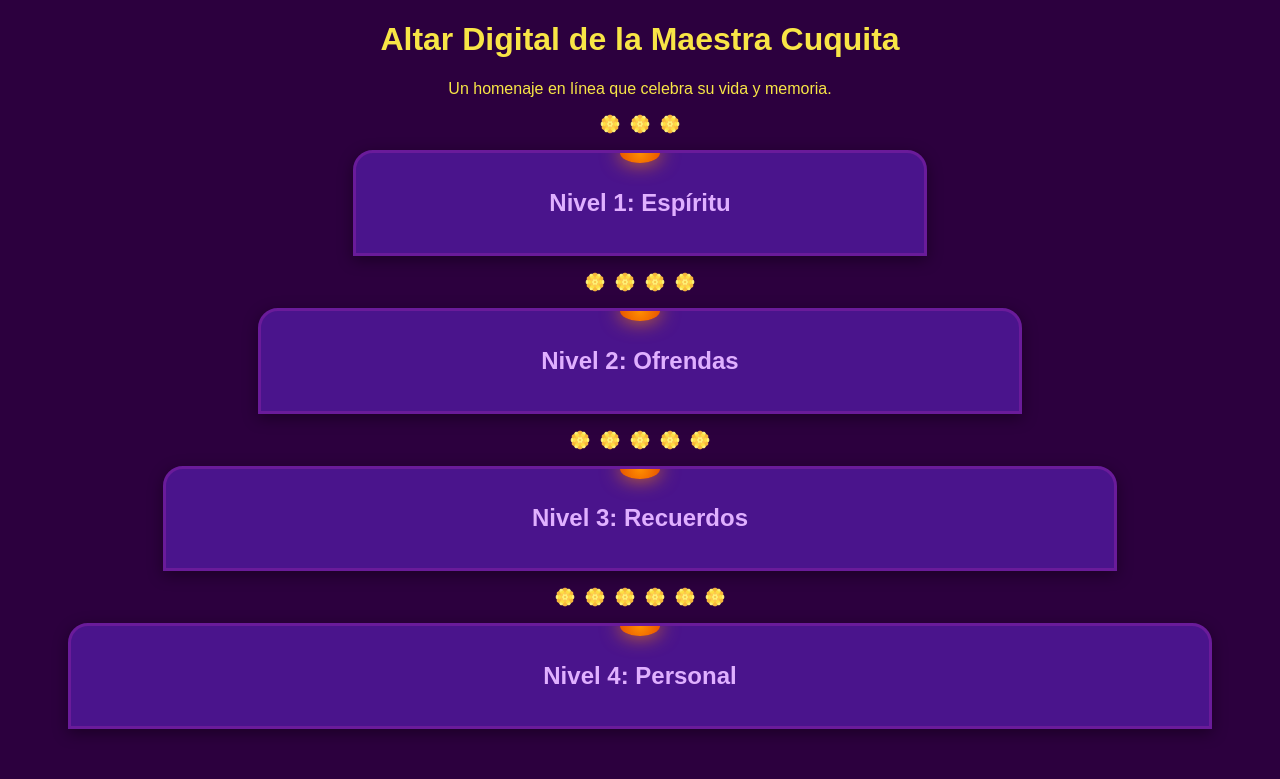
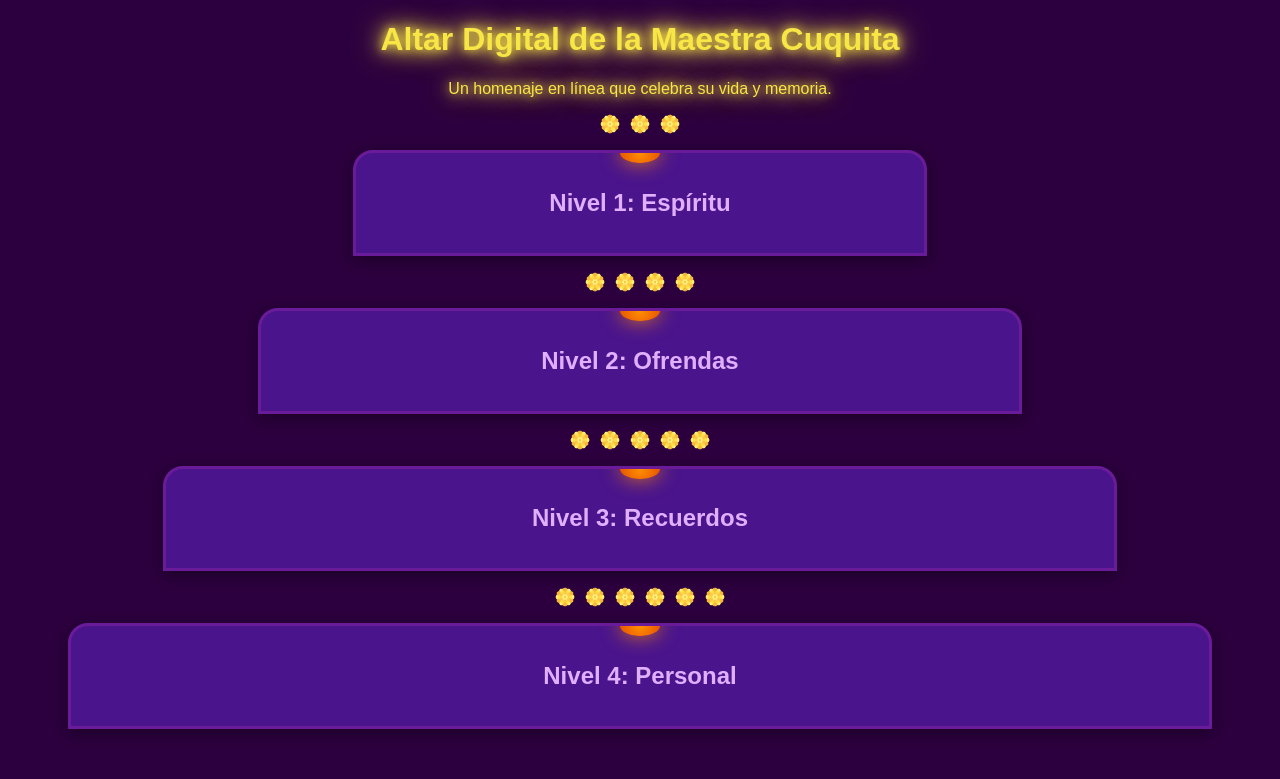
Before and after one commit to SebastianOrozcoMartinez/Dia-de-muertos, a plain HTML site: page index.html in a window 1280 px wide. Drawn offline with Linux system fonts and the light colour scheme.

Commit message:
added glow back

```diff
--- a/style.css
+++ b/style.css
@@ -6,6 +6,11 @@ body {
 
 .container {
   text-align: center;
+}
+
+.container h1,
+.container p {
+  text-shadow: 0 0 10px #f8e546, 0 0 20px #f8e546, 0 0 30px #f8e546;
 }
 
 .altar-level {
```
